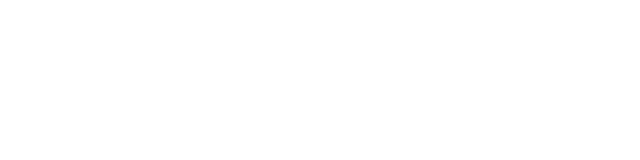
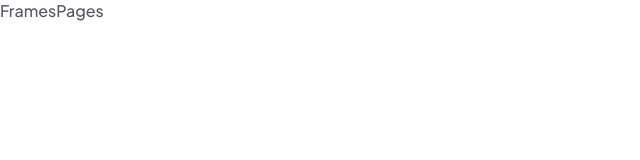
Before and after one commit to maximelbv/portfolio, a React (Vite) app in the folder client/: page /frames in a window 1280 px wide. Shown: the top 160 px of the page, without its empty margins (0-640 px from the left). Built offline with nearby package versions, Linux system fonts and the light colour scheme.

Commit message:
routing, pages & styling 404

```diff
--- a/client/src/App.tsx
+++ b/client/src/App.tsx
@@ -1,11 +1,29 @@
 import { ThemeProvider } from "styled-components";
 import { GlobalStyles } from "./styles/Global";
 import { theme } from "./styles/Theme";
+import { RouterProvider, createBrowserRouter } from "react-router-dom";
+import HomePage from "./pages/HomePage";
+import FramesPage from "./pages/FramesPage";
+import ErrorPage from "./pages/ErrorPage";
+import MainLayout from "./layouts/MainLayout";
 
 function App() {
+  const router = createBrowserRouter([
+    {
+      path: "/",
+      element: <MainLayout />,
+      errorElement: <ErrorPage />,
+      children: [
+        { path: "/", element: <HomePage /> },
+        { path: "frames", element: <FramesPage /> },
+      ],
+    },
+  ]);
+
   return (
     <ThemeProvider theme={theme}>
       <GlobalStyles />
+      <RouterProvider router={router} />
     </ThemeProvider>
   );
 }
--- /dev/null
+++ b/client/src/layouts/MainLayout.tsx
@@ -0,0 +1,19 @@
+import { Outlet } from "react-router-dom";
+import styled from "styled-components";
+
+const MainLayout = () => {
+  const StyledMainLayoutContent = styled.div`
+    min-height: 100vh;
+    min-width: 100%;
+  `;
+
+  return (
+    <div>
+      <StyledMainLayoutContent>
+        <Outlet />
+      </StyledMainLayoutContent>
+    </div>
+  );
+};
+
+export default MainLayout;
--- /dev/null
+++ b/client/src/pages/ErrorPage.tsx
@@ -0,0 +1,34 @@
+import { Link } from "react-router-dom";
+import styled from "styled-components";
+
+const ErrorPage = () => {
+  const StyledErrorWrapper = styled.div`
+    height: 100vh;
+    display: flex;
+    align-items: center;
+    justify-content: center;
+  `;
+
+  const StyledError = styled.div`
+    display: grid;
+    gap: ${({ theme }) => theme.spacing.M};
+    align-items: center;
+    justify-content: center;
+    text-align: center;
+    & h1 {
+      font-size: ${({ theme }) => theme.fontSize.XXXL};
+    }
+  `;
+
+  return (
+    <StyledErrorWrapper>
+      <StyledError>
+        <h1>404</h1>
+        <span>Not found</span>
+        <Link to="/">Return Home</Link>
+      </StyledError>
+    </StyledErrorWrapper>
+  );
+};
+
+export default ErrorPage;
--- /dev/null
+++ b/client/src/pages/FramesPage.tsx
@@ -0,0 +1,5 @@
+const FramesPage = () => {
+  return <div>FramesPages</div>;
+};
+
+export default FramesPage;
--- /dev/null
+++ b/client/src/pages/HomePage.tsx
@@ -0,0 +1,5 @@
+const HomePage = () => {
+  return <div>HomePage</div>;
+};
+
+export default HomePage;
--- a/client/src/styles/Global.ts
+++ b/client/src/styles/Global.ts
@@ -21,6 +21,7 @@
   text-rendering: optimizeLegibility;
   -webkit-font-smoothing: antialiased;
   -moz-osx-font-smoothing: grayscale;
+  font-weight: 500;
 }
 
 h1,
@@ -37,6 +38,11 @@
 dd {
   padding: 0;
   margin: 0;
+}
+
+a {
+  text-decoration: none;
+  color: ${({ theme }) => theme.colors.link};
 }
 
 button {
--- a/client/src/styles/Theme.ts
+++ b/client/src/styles/Theme.ts
@@ -3,10 +3,17 @@
 export const theme: DefaultTheme = {
   colors: {
     text: "#545662",
+    link: "#0273DD",
   },
   fonts: {
     Jakarta: "Jakarta",
   },
-  paddings: {},
-  margins: {},
+  spacing: {
+    M: "10px",
+  },
+  fontSize: {
+    XL: "32px",
+    XXL: "48px",
+    XXXL: "64px",
+  },
 };
```
Also changed, not shown: client/src/styles/styled.d.ts (+9 -2 lines).
